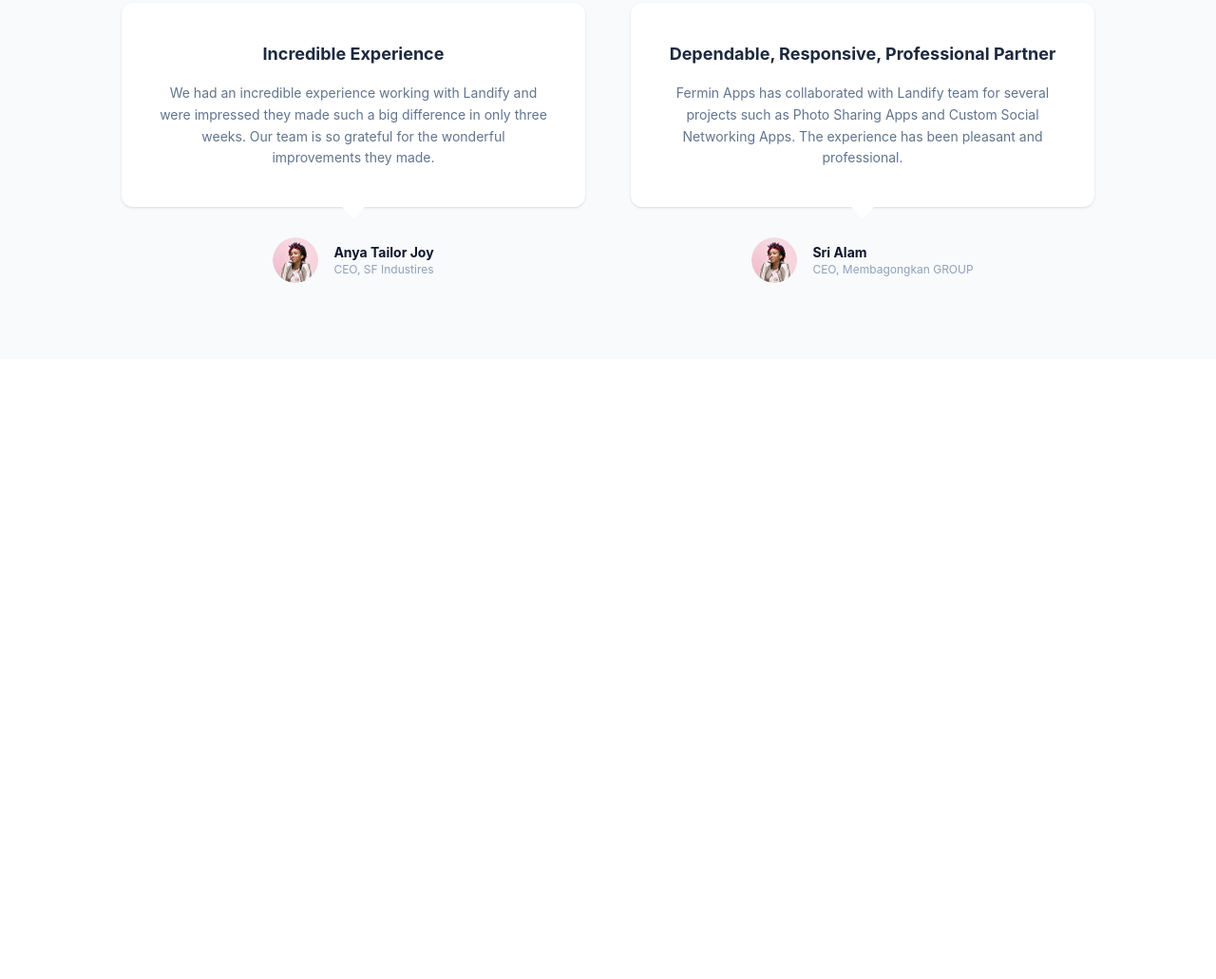
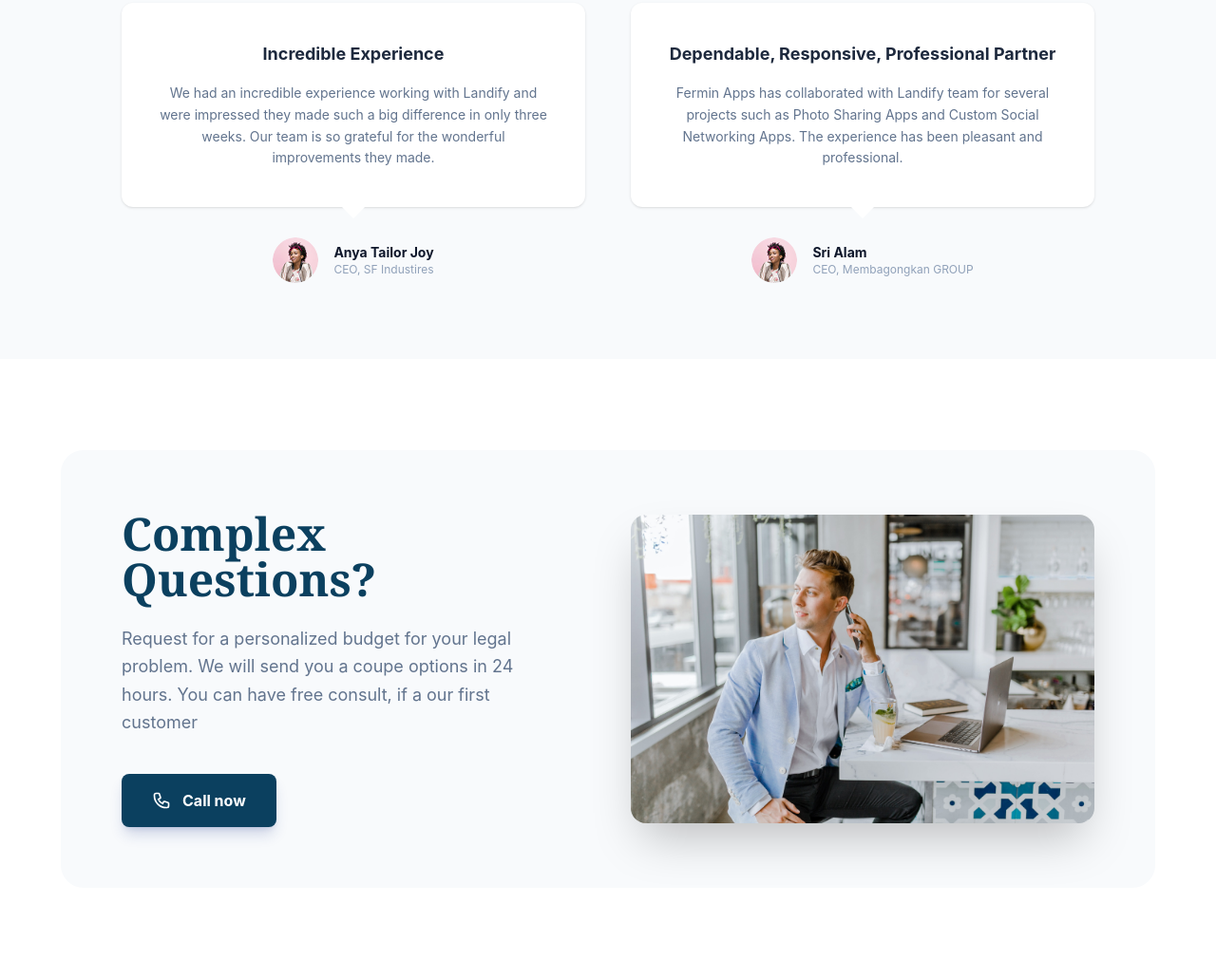
Before and after one commit to Ilyos11/Tailwind-8-, a website: page index.html in a window 1280 px wide. Shown: the part 2269-3300 px from the top of the page at 95% size. Before the commit the page ends 2647 px from the top, so only its background shows below. Drawn offline with nearby package versions, Linux system fonts and the light colour scheme; files that its build step writes are made by us from their sources.

Commit message:
Section 6

```diff
--- a/index.html
+++ b/index.html
@@ -268,5 +268,46 @@
 </section>
 
 
+
+
+<!-- Section 6 -->
+<section class="bg-white py-16 md:py-24 px-6">
+  <div class="container mx-auto max-w-6xl">
+
+    <div class="flex flex-col md:flex-row items-center justify-between gap-12 bg-slate-50 rounded-3xl p-8 md:p-16">
+
+
+      <div class="w-full md:w-1/2">
+        <h2 class="text-4xl md:text-5xl font-serif font-bold text-[#0B405F] mb-6">
+          Complex Questions?
+        </h2>
+        <p class="text-slate-500 text-lg leading-relaxed mb-10 max-w-md">
+          Request for a personalized budget for your legal problem. We will send you a coupe options in 24 hours. You can have free consult, if a our first customer
+        </p>
+
+
+        <a href="tel:#" class="inline-flex items-center space-x-3 bg-[#0B405F] text-white px-8 py-4 rounded-lg font-bold hover:bg-slate-800 transition shadow-lg shadow-blue-900/20">
+
+          <svg xmlns="http://w3.org" class="h-5 w-5" fill="none" viewBox="0 0 24 24" stroke="currentColor">
+            <path stroke-linecap="round" stroke-linejoin="round" stroke-width="2" d="M3 5a2 2 0 012-2h3.28a1 1 0 01.948.684l1.498 4.493a1 1 0 01-.502 1.21l-2.257 1.13a11.042 11.042 0 005.516 5.516l1.13-2.257a1 1 0 011.21-.502l4.493 1.498a1 1 0 01.684.949V19a2 2 0 01-2 2h-1C9.716 21 3 14.284 3 6V5z" />
+          </svg>
+          <span>Call now</span>
+        </a>
+      </div>
+
+
+      <div class="w-full md:w-1/2 relative">
+        <div class="relative z-10 overflow-hidden rounded-2xl shadow-2xl">
+
+          <img src="Photo man.jpg" alt="Consultant" class="w-full h-auto object-cover">
+        </div>
+
+        <div class="absolute -bottom-6 -right-6 h-full w-full bg-blue-100 rounded-2xl -z-10"></div>
+      </div>
+
+    </div>
+  </div>
+</section>
+
 </body>
 </html>
```
Also changed, not shown: Photo man.jpg (added).
